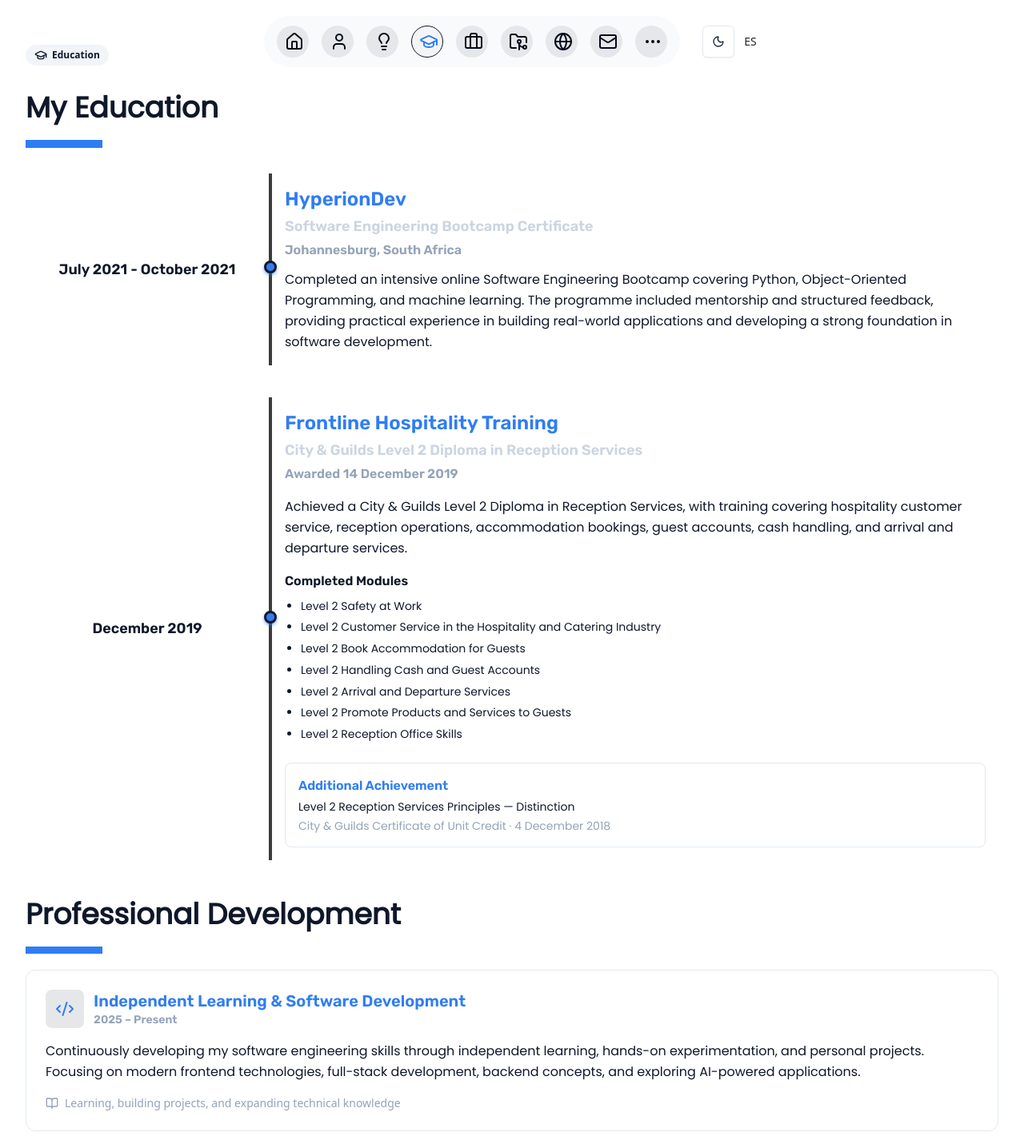
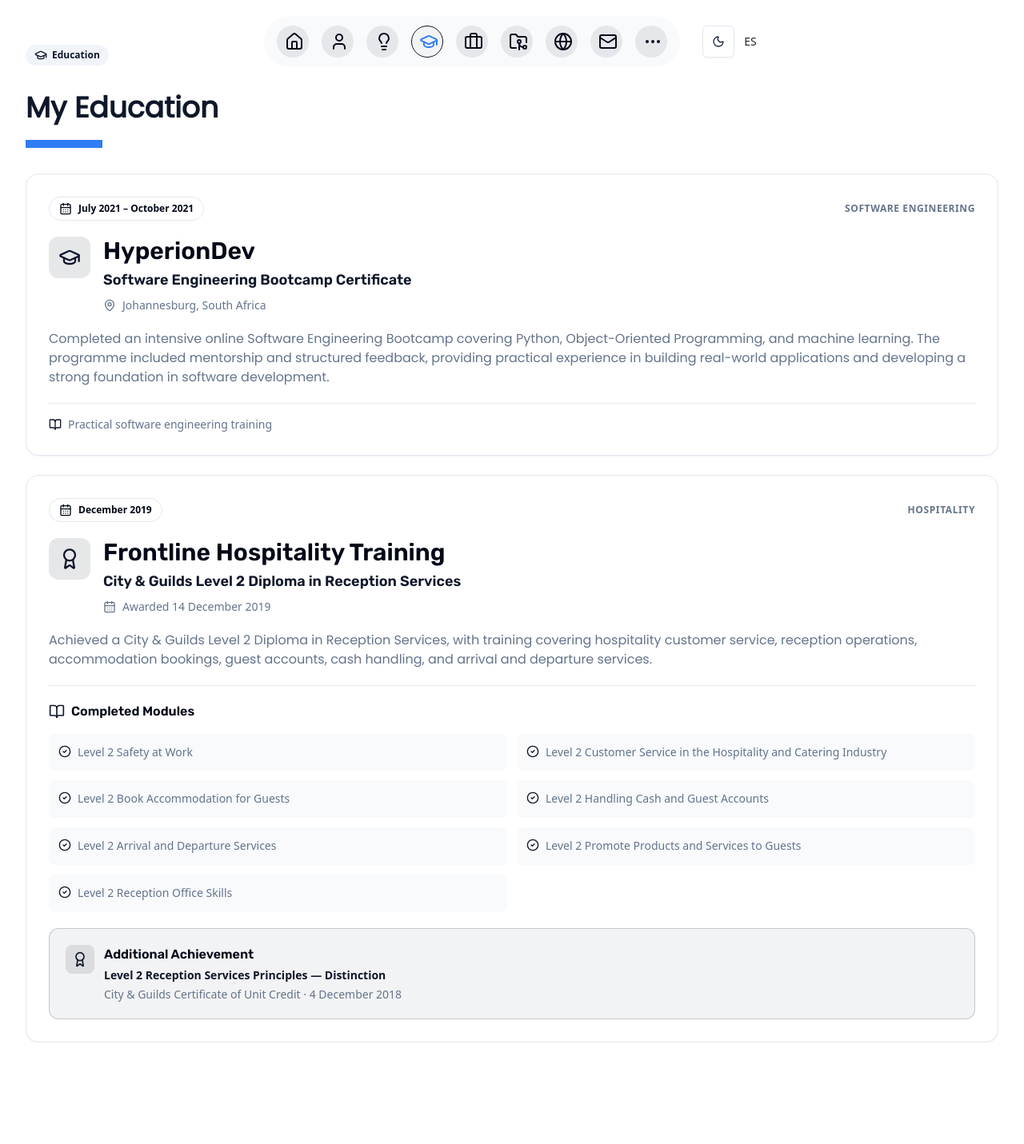
Before and after one commit to mokone-september/Portfolio, a Next.js app: page /education in a window 1280 px wide. Shown: the whole page at 80% size. After the commit the page ends 1320 px from the top, so only its background shows below. Built offline with nearby package versions, Linux system fonts and the light colour scheme; no server answers.

Commit message:
Redesign education and work experience pages

```diff
--- a/src/app/education/page.tsx
+++ b/src/app/education/page.tsx
@@ -1,7 +1,14 @@
 import FramerWrapper from "@/components/animation/FramerWrapper";
 import Heading from "@/components/Heading";
 import { Badge } from "@/components/ui/badge";
-import { GraduationCap, Code2, BookOpen } from "lucide-react";
+import {
+  GraduationCap,
+  CalendarDays,
+  MapPin,
+  BookOpen,
+  Award,
+  CheckCircle2,
+} from "lucide-react";
 import { createPageMetadata, pageSeo } from "@/lib/seo";
 
 export const metadata = createPageMetadata({
@@ -9,7 +16,6 @@ export const metadata = createPageMetadata({
   path: "/education",
 });
 
-const educationPage = () => {
 const cityAndGuildsModules = [
   "Level 2 Safety at Work",
   "Level 2 Customer Service in the Hospitality and Catering Industry",
@@ -20,6 +26,7 @@ const educationPage = () => {
   "Level 2 Reception Office Skills",
 ];
 
+const EducationPage = () => {
   return (
     <div className="relative flex h-full w-full flex-col items-start gap-8 overflow-hidden">
       <Badge variant="secondary" className="gap-1.5 py-1">
@@ -29,40 +36,42 @@ const educationPage = () => {
 
       <Heading>My Education</Heading>
 
-      {/* Formal Education */}
-      <div className="flex w-full flex-col gap-10">
+      <div className="flex w-full flex-col gap-6">
         {/* HyperionDev */}
-        <div className="flex w-full flex-col gap-3 sm:flex-row sm:gap-0">
-          <FramerWrapper
-            y={0}
-            x={-100}
-            delay={0.2}
-            className="flex w-full items-start font-rubik text-base font-semibold text-primary sm:w-1/4 sm:items-center sm:justify-evenly sm:text-lg"
-          >
-            July 2021 - October 2021
-          </FramerWrapper>
+        <FramerWrapper y={30} delay={0.2} className="w-full">
+          <article className="group w-full rounded-2xl border border-border bg-card p-5 shadow-sm transition-all duration-300 hover:-translate-y-1 hover:border-primary/40 hover:shadow-lg sm:p-7">
+            <div className="flex flex-col gap-5">
+              <div className="flex flex-wrap items-center justify-between gap-3">
+                <Badge variant="outline" className="gap-2 rounded-full px-3 py-1.5">
+                  <CalendarDays className="h-4 w-4" />
+                  July 2021 – October 2021
+                </Badge>
 
-          <FramerWrapper
-            y={0}
-            x={100}
-            delay={0.2}
-            className="education_point relative flex w-full flex-col gap-3 border-l-4 border-l-[#3c3c3c] p-4 sm:w-3/4"
-          >
-            <div className="flex flex-col gap-1">
-              <h3 className="font-rubik text-2xl font-semibold text-[#2f7df4] max-sm:text-xl">
+                <span className="text-xs font-semibold uppercase tracking-wider text-muted-foreground">
+                  Software Engineering
+                </span>
+              </div>
+
+              <div className="flex items-start gap-4">
+                <div className="rounded-xl bg-primary/10 p-3 text-primary">
+                  <GraduationCap className="h-7 w-7" />
+                </div>
+
+                <div className="min-w-0 flex-1">
+                  <h2 className="font-rubik text-2xl font-bold text-card-foreground sm:text-3xl">
                     HyperionDev
-              </h3>
-
-              <p className="font-rubik text-lg font-semibold text-slate-300 max-sm:text-base">
+                  </h2>
+                  <p className="mt-1 font-rubik text-base font-semibold text-primary sm:text-lg">
                     Software Engineering Bootcamp Certificate
                   </p>
-
-              <p className="font-rubik text-sm text-slate-400 sm:text-base">
+                  <p className="mt-2 flex items-center gap-2 text-sm text-muted-foreground">
+                    <MapPin className="h-4 w-4 shrink-0" />
                     Johannesburg, South Africa
                   </p>
                 </div>
+              </div>
 
-            <p className="w-full font-poppins text-base leading-relaxed text-primary max-sm:text-sm">
+              <p className="font-poppins text-sm leading-7 text-muted-foreground sm:text-base">
                 Completed an intensive online Software Engineering Bootcamp
                 covering Python, Object-Oriented Programming, and machine
                 learning. The programme included mentorship and structured
@@ -70,122 +79,101 @@ const educationPage = () => {
                 applications and developing a strong foundation in software
                 development.
               </p>
+
+              <div className="flex items-center gap-2 border-t border-border pt-4 text-sm text-muted-foreground">
+                <BookOpen className="h-4 w-4 text-primary" />
+                <span>Practical software engineering training</span>
+              </div>
+            </div>
+          </article>
         </FramerWrapper>
+
+        {/* City & Guilds */}
+        <FramerWrapper y={30} delay={0.3} className="w-full">
+          <article className="group w-full rounded-2xl border border-border bg-card p-5 shadow-sm transition-all duration-300 hover:-translate-y-1 hover:border-primary/40 hover:shadow-lg sm:p-7">
+            <div className="flex flex-col gap-5">
+              <div className="flex flex-wrap items-center justify-between gap-3">
+                <Badge variant="outline" className="gap-2 rounded-full px-3 py-1.5">
+                  <CalendarDays className="h-4 w-4" />
+                  December 2019
+                </Badge>
+
+                <span className="text-xs font-semibold uppercase tracking-wider text-muted-foreground">
+                  Hospitality
+                </span>
               </div>
 
-        {/* City & Guilds Level 2 Diploma */}
-        <div className="flex w-full flex-col gap-3 sm:flex-row sm:gap-0">
-          <FramerWrapper
-            y={0}
-            x={-100}
-            delay={0.3}
-            className="flex w-full items-start font-rubik text-base font-semibold text-primary sm:w-1/4 sm:items-center sm:justify-evenly sm:text-lg"
-          >
-            December 2019
-          </FramerWrapper>
+              <div className="flex items-start gap-4">
+                <div className="rounded-xl bg-primary/10 p-3 text-primary">
+                  <Award className="h-7 w-7" />
+                </div>
 
-          <FramerWrapper
-            y={0}
-            x={100}
-            delay={0.3}
-            className="education_point relative flex w-full flex-col gap-4 border-l-4 border-l-[#3c3c3c] p-4 sm:w-3/4"
-          >
-            <div className="flex flex-col gap-1">
-              <h3 className="font-rubik text-2xl font-semibold text-[#2f7df4] max-sm:text-xl">
+                <div className="min-w-0 flex-1">
+                  <h2 className="font-rubik text-2xl font-bold text-card-foreground sm:text-3xl">
                     Frontline Hospitality Training
-              </h3>
-
-              <p className="font-rubik text-lg font-semibold text-slate-300 max-sm:text-base">
+                  </h2>
+                  <p className="mt-1 font-rubik text-base font-semibold text-primary sm:text-lg">
                     City & Guilds Level 2 Diploma in Reception Services
                   </p>
-
-              <p className="font-rubik text-sm text-slate-400 sm:text-base">
+                  <p className="mt-2 flex items-center gap-2 text-sm text-muted-foreground">
+                    <CalendarDays className="h-4 w-4 shrink-0" />
                     Awarded 14 December 2019
                   </p>
                 </div>
+              </div>
 
-            <p className="w-full font-poppins text-base leading-relaxed text-primary max-sm:text-sm">
+              <p className="font-poppins text-sm leading-7 text-muted-foreground sm:text-base">
                 Achieved a City & Guilds Level 2 Diploma in Reception Services,
                 with training covering hospitality customer service, reception
                 operations, accommodation bookings, guest accounts, cash
                 handling, and arrival and departure services.
               </p>
 
-            <div className="flex flex-col gap-2">
-              <h4 className="font-rubik text-base font-semibold text-primary">
+              <div className="border-t border-border pt-5">
+                <h3 className="mb-4 flex items-center gap-2 font-rubik text-base font-semibold text-card-foreground">
+                  <BookOpen className="h-5 w-5 text-primary" />
                   Completed Modules
-              </h4>
+                </h3>
 
-              <ul className="list-disc space-y-1 pl-5 font-poppins text-sm leading-relaxed text-primary">
+                <ul className="grid grid-cols-1 gap-3 sm:grid-cols-2">
                   {cityAndGuildsModules.map((module) => (
-                  <li key={module}>{module}</li>
+                    <li
+                      key={module}
+                      className="flex items-start gap-2 rounded-lg bg-muted/50 p-3 text-sm leading-relaxed text-muted-foreground"
+                    >
+                      <CheckCircle2 className="mt-0.5 h-4 w-4 shrink-0 text-primary" />
+                      <span>{module}</span>
+                    </li>
                   ))}
                 </ul>
               </div>
 
-            {/* Additional Achievement */}
-            <div className="mt-2 rounded-lg border border-border bg-card p-4">
-              <h4 className="font-rubik text-base font-semibold text-[#2f7df4]">
-                Additional Achievement
-              </h4>
-
-              <p className="mt-1 font-poppins text-sm font-medium text-primary">
-                Level 2 Reception Services Principles — Distinction
-              </p>
-
-              <p className="mt-1 font-poppins text-sm text-slate-400">
-                City & Guilds Certificate of Unit Credit · 4 December 2018
-              </p>
-            </div>
-          </FramerWrapper>
-        </div>
-      </div>
-
-      {/* Professional Development */}
-      <div className="flex w-full flex-col gap-5 pt-4">
-        <Heading>Professional Development</Heading>
-
-        <FramerWrapper
-          y={60}
-          delay={0.4}
-          className="w-full rounded-xl border border-border bg-card p-6"
-        >
-          <div className="flex flex-col gap-4">
-            <div className="flex items-center gap-3">
-              <div className="rounded-lg bg-primary/10 p-3">
-                <Code2 className="h-6 w-6 text-[#2f7df4]" />
+              <div className="rounded-xl border border-primary/20 bg-primary/5 p-4 sm:p-5">
+                <div className="flex items-start gap-3">
+                  <div className="rounded-lg bg-primary/10 p-2 text-primary">
+                    <Award className="h-5 w-5" />
                   </div>
 
                   <div>
-                <h3 className="font-rubik text-xl font-semibold text-[#2f7df4] max-sm:text-lg">
-                  Independent Learning & Software Development
+                    <h3 className="font-rubik font-semibold text-card-foreground">
+                      Additional Achievement
                     </h3>
-
-                <p className="font-rubik text-sm text-slate-400">
-                  2025 – Present
+                    <p className="mt-1 text-sm font-semibold text-primary">
+                      Level 2 Reception Services Principles — Distinction
+                    </p>
+                    <p className="mt-1 text-sm text-muted-foreground">
+                      City & Guilds Certificate of Unit Credit · 4 December
+                      2018
                     </p>
                   </div>
                 </div>
-
-            <p className="font-poppins text-base leading-relaxed text-primary max-sm:text-sm">
-              Continuously developing my software engineering skills through
-              independent learning, hands-on experimentation, and personal
-              projects. Focusing on modern frontend technologies, full-stack
-              development, backend concepts, and exploring AI-powered
-              applications.
-            </p>
-
-            <div className="flex items-center gap-2 text-sm text-slate-400">
-              <BookOpen className="h-4 w-4" />
-              <span>
-                Learning, building projects, and expanding technical knowledge
-              </span>
               </div>
             </div>
+          </article>
         </FramerWrapper>
       </div>
     </div>
   );
 };
 
-export default educationPage;
+export default EducationPage;
--- a/src/app/work/page.tsx
+++ b/src/app/work/page.tsx
@@ -1,7 +1,14 @@
 import FramerWrapper from "@/components/animation/FramerWrapper";
 import Heading from "@/components/Heading";
 import { Badge } from "@/components/ui/badge";
-import { Briefcase } from "lucide-react";
+import {
+  Briefcase,
+  CalendarDays,
+  MapPin,
+  Code2,
+  Users,
+  BookOpen,
+} from "lucide-react";
 import { createPageMetadata, pageSeo } from "@/lib/seo";
 
 export const metadata = createPageMetadata({
@@ -19,87 +26,155 @@ const WorkPage = () => {
 
       <Heading>My Work Experience</Heading>
 
-      <div className="flex w-full flex-col gap-10">
-        {/* Graduate Programme Participant */}
-        <div className="flex w-full flex-col gap-3 sm:flex-row sm:gap-0">
-          <FramerWrapper
-            y={0}
-            x={-100}
-            delay={0.2}
-            className="flex w-full items-start font-rubik text-base font-semibold text-primary sm:w-1/4 sm:items-center sm:justify-evenly sm:text-lg"
-          >
+      <div className="flex w-full flex-col gap-6">
+        {/* Graduate Programme */}
+        <FramerWrapper y={30} delay={0.2} className="w-full">
+          <article className="group w-full rounded-2xl border border-border bg-card p-5 shadow-sm transition-all duration-300 hover:-translate-y-1 hover:border-primary/40 hover:shadow-lg sm:p-7">
+            <div className="flex flex-col gap-5">
+              <div className="flex flex-wrap items-center justify-between gap-3">
+                <Badge variant="outline" className="gap-2 rounded-full px-3 py-1.5">
+                  <CalendarDays className="h-4 w-4" />
                   February 2022 – December 2022
-          </FramerWrapper>
+                </Badge>
 
-          <FramerWrapper
-            y={0}
-            x={100}
-            delay={0.2}
-            className="education_point relative flex w-full flex-col gap-3 border-l-4 border-l-[#3c3c3c] p-4 sm:w-3/4"
-          >
-            <div className="flex flex-col gap-1">
-              <h3 className="font-rubik text-2xl font-semibold text-[#2f7df4] max-sm:text-xl">
+                <span className="text-xs font-semibold uppercase tracking-wider text-muted-foreground">
+                  Graduate Programme
+                </span>
+              </div>
+
+              <div className="flex items-start gap-4">
+                <div className="rounded-xl bg-primary/10 p-3 text-primary">
+                  <Users className="h-7 w-7" />
+                </div>
+
+                <div className="min-w-0 flex-1">
+                  <h2 className="font-rubik text-2xl font-bold text-card-foreground sm:text-3xl">
                     Scrums.com (formerly SovTech)
-              </h3>
-
-              <p className="font-rubik text-lg font-semibold text-slate-300 max-sm:text-base">
+                  </h2>
+                  <p className="mt-1 font-rubik text-base font-semibold text-primary sm:text-lg">
                     Graduate Programme Participant
                   </p>
-
-              <p className="font-rubik text-sm text-slate-400 sm:text-base">
+                  <p className="mt-2 flex items-center gap-2 text-sm text-muted-foreground">
+                    <MapPin className="h-4 w-4 shrink-0" />
                     Johannesburg, South Africa
                   </p>
                 </div>
+              </div>
 
-            <p className="w-full font-poppins text-base leading-relaxed text-primary max-sm:text-sm">
+              <p className="font-poppins text-sm leading-7 text-muted-foreground sm:text-base">
                 Participated in a software development graduate programme,
                 gaining practical experience and developing my technical
                 skills while working in a professional software development
                 environment.
               </p>
+
+              <div className="flex items-center gap-2 border-t border-border pt-4 text-sm text-muted-foreground">
+                <BookOpen className="h-4 w-4 text-primary" />
+                <span>Professional software development experience</span>
+              </div>
+            </div>
+          </article>
         </FramerWrapper>
+
+        {/* Junior Software Developer */}
+        <FramerWrapper y={30} delay={0.3} className="w-full">
+          <article className="group w-full rounded-2xl border border-border bg-card p-5 shadow-sm transition-all duration-300 hover:-translate-y-1 hover:border-primary/40 hover:shadow-lg sm:p-7">
+            <div className="flex flex-col gap-5">
+              <div className="flex flex-wrap items-center justify-between gap-3">
+                <Badge variant="outline" className="gap-2 rounded-full px-3 py-1.5">
+                  <CalendarDays className="h-4 w-4" />
+                  January 2023 – February 2024
+                </Badge>
+
+                <span className="text-xs font-semibold uppercase tracking-wider text-muted-foreground">
+                  Software Development
+                </span>
               </div>
 
-        {/* Junior Software Developer */}
-        <div className="flex w-full flex-col gap-3 sm:flex-row sm:gap-0">
-          <FramerWrapper
-            y={0}
-            x={-100}
-            delay={0.3}
-            className="flex w-full items-start font-rubik text-base font-semibold text-primary sm:w-1/4 sm:items-center sm:justify-evenly sm:text-lg"
-          >
-            January 2023 – February 2024
-          </FramerWrapper>
+              <div className="flex items-start gap-4">
+                <div className="rounded-xl bg-primary/10 p-3 text-primary">
+                  <Code2 className="h-7 w-7" />
+                </div>
 
-          <FramerWrapper
-            y={0}
-            x={100}
-            delay={0.3}
-            className="education_point relative flex w-full flex-col gap-3 border-l-4 border-l-[#3c3c3c] p-4 sm:w-3/4"
-          >
-            <div className="flex flex-col gap-1">
-              <h3 className="font-rubik text-2xl font-semibold text-[#2f7df4] max-sm:text-xl">
+                <div className="min-w-0 flex-1">
+                  <h2 className="font-rubik text-2xl font-bold text-card-foreground sm:text-3xl">
                     Scrums.com (formerly SovTech)
-              </h3>
-
-              <p className="font-rubik text-lg font-semibold text-slate-300 max-sm:text-base">
+                  </h2>
+                  <p className="mt-1 font-rubik text-base font-semibold text-primary sm:text-lg">
                     Junior Software Developer
                   </p>
-
-              <p className="font-rubik text-sm text-slate-400 sm:text-base">
+                  <p className="mt-2 flex items-center gap-2 text-sm text-muted-foreground">
+                    <MapPin className="h-4 w-4 shrink-0" />
                     Johannesburg, South Africa
                   </p>
                 </div>
+              </div>
 
-            <p className="w-full font-poppins text-base leading-relaxed text-primary max-sm:text-sm">
+              <p className="font-poppins text-sm leading-7 text-muted-foreground sm:text-base">
                 Contributed to software development projects by writing and
                 maintaining code, addressing bugs, and implementing
                 application improvements. Collaborated with senior developers,
                 product teams, and clients to support the delivery of reliable
                 software solutions and improve user experiences.
               </p>
+
+              <div className="flex items-center gap-2 border-t border-border pt-4 text-sm text-muted-foreground">
+                <Code2 className="h-4 w-4 text-primary" />
+                <span>Software development and team collaboration</span>
+              </div>
+            </div>
+          </article>
         </FramerWrapper>
       </div>
+
+      {/* Professional Development */}
+      <div className="flex w-full flex-col gap-6 pt-2">
+        <Heading>Professional Development</Heading>
+
+        <FramerWrapper y={30} delay={0.4} className="w-full">
+          <article className="w-full rounded-2xl border border-border bg-card p-5 shadow-sm sm:p-7">
+            <div className="flex flex-col gap-5">
+              <div className="flex flex-wrap items-center justify-between gap-3">
+                <Badge variant="outline" className="gap-2 rounded-full px-3 py-1.5">
+                  <CalendarDays className="h-4 w-4" />
+                  2025 – Present
+                </Badge>
+
+                <span className="text-xs font-semibold uppercase tracking-wider text-muted-foreground">
+                  Ongoing Development
+                </span>
+              </div>
+
+              <div className="flex items-start gap-4">
+                <div className="rounded-xl bg-primary/10 p-3 text-primary">
+                  <BookOpen className="h-7 w-7" />
+                </div>
+
+                <div className="min-w-0 flex-1">
+                  <h2 className="font-rubik text-xl font-bold text-card-foreground sm:text-2xl">
+                    Independent Learning & Software Development
+                  </h2>
+                  <p className="mt-2 text-sm text-muted-foreground">
+                    Personal projects and continuous learning
+                  </p>
+                </div>
+              </div>
+
+              <p className="font-poppins text-sm leading-7 text-muted-foreground sm:text-base">
+                Continuously developing my software engineering skills through
+                independent learning, hands-on experimentation, and personal
+                projects. Focusing on modern frontend technologies, full-stack
+                development, backend concepts, and exploring AI-powered
+                applications.
+              </p>
+
+              <div className="flex items-center gap-2 border-t border-border pt-4 text-sm text-muted-foreground">
+                <Code2 className="h-4 w-4 text-primary" />
+                <span>Learning, building projects, and expanding technical knowledge</span>
+              </div>
+            </div>
+          </article>
+        </FramerWrapper>
       </div>
     </div>
   );
```
Lines whose indentation alone changed are shown as unchanged.
